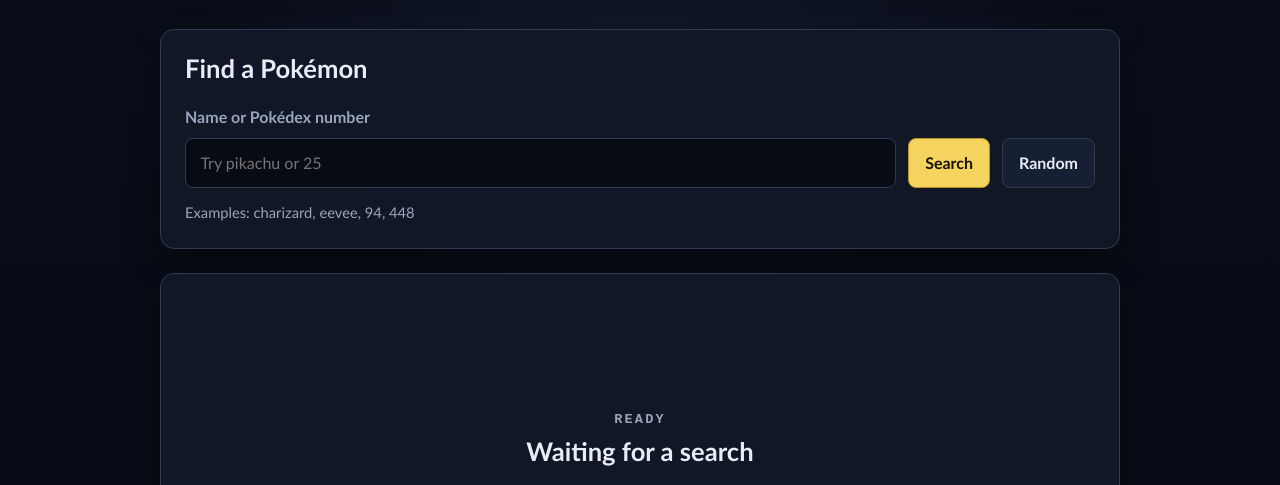
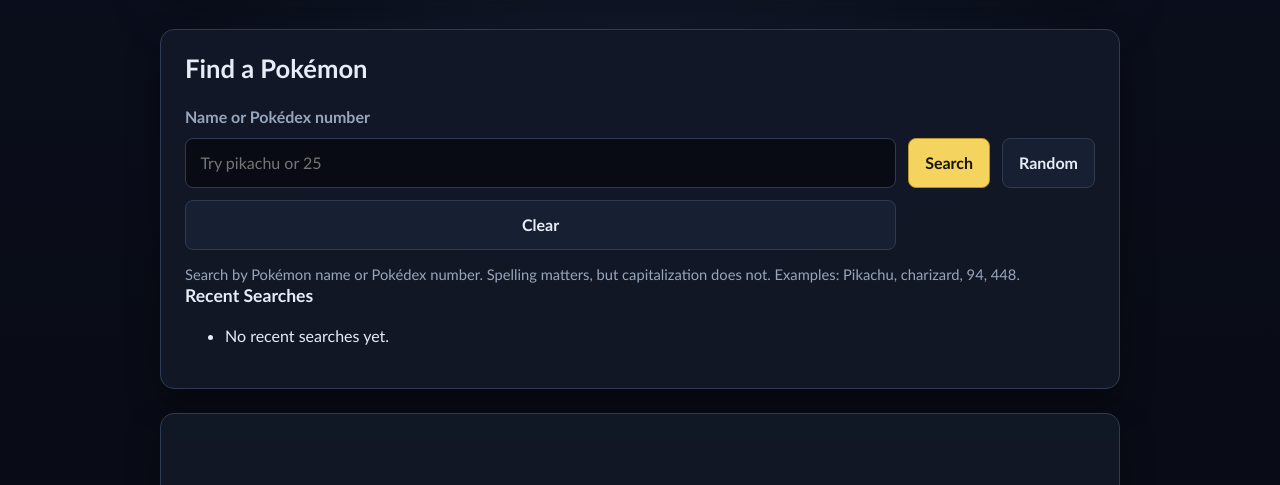
Before and after one commit to ckahila45/Single_Page_App, a plain HTML site: page index.html in a window 1280 px wide. Shown: the part 307-792 px from the top of the page. Drawn offline with Linux system fonts and the light colour scheme.

Commit message:
Updated HTML

```diff
--- a/index.html
+++ b/index.html
@@ -1,13 +1,17 @@
 <!DOCTYPE html>
 <html lang="en">
+
 <head>
     <meta charset="UTF-8">
     <meta name="viewport" content="width=device-width, initial-scale=1.0">
+
     <meta
         name="description"
         content="A Pokémon search app that uses PokéAPI data to display Pokémon details, types, abilities, and base stats."
     >
+
     <title>Pokémon Search</title>
+
     <link rel="stylesheet" href="styles.css">
 </head>
 
@@ -15,7 +19,9 @@
     <header class="site-header">
         <div class="header-content">
             <p class="eyebrow">Pokédex Terminal</p>
+
             <h1>Pokémon Search</h1>
+
             <p>
                 Search by Pokémon name or Pokédex number to view its profile,
                 types, abilities, and base stats.
@@ -39,16 +45,47 @@
                         autocomplete="off"
                         required
                     >
-                    <button type="submit">Search</button>
-                    <button id="random-button" class="secondary-button" type="button">
+
+                    <button type="submit">
+                        Search
+                    </button>
+
+                    <button
+                        id="random-button"
+                        class="secondary-button"
+                        type="button"
+                    >
                         Random
+                    </button>
+
+                    <button
+                        id="clear-button"
+                        class="secondary-button"
+                        type="button"
+                    >
+                        Clear
                     </button>
                 </div>
             </form>
 
             <p class="search-tip">
-                Examples: charizard, eevee, 94, 448
+                Search by Pokémon name or Pokédex number. Spelling matters,
+                but capitalization does not. Examples: Pikachu, charizard,
+                94, 448.
             </p>
+
+            <section
+                class="recent-searches"
+                aria-labelledby="recent-heading"
+            >
+                <h3 id="recent-heading">Recent Searches</h3>
+
+                <ul id="recent-list" class="recent-list">
+                    <li class="recent-empty">
+                        No recent searches yet.
+                    </li>
+                </ul>
+            </section>
         </section>
 
         <section
@@ -59,8 +96,14 @@
         >
             <div class="empty-state">
                 <p class="screen-label">READY</p>
-                <h2 id="result-heading">Waiting for a search</h2>
-                <p>Enter a Pokémon above to load PokéAPI data.</p>
+
+                <h2 id="result-heading">
+                    Waiting for a search
+                </h2>
+
+                <p>
+                    Enter a Pokémon above to load PokéAPI data.
+                </p>
             </div>
         </section>
     </main>
@@ -68,7 +111,11 @@
     <footer>
         <p>
             Data provided by
-            <a href="https://pokeapi.co/" target="_blank" rel="noopener noreferrer">
+            <a
+                href="https://pokeapi.co/"
+                target="_blank"
+                rel="noopener noreferrer"
+            >
                 PokéAPI
             </a>.
         </p>
@@ -76,4 +123,5 @@
 
     <script src="script.js"></script>
 </body>
+
 </html>
```
